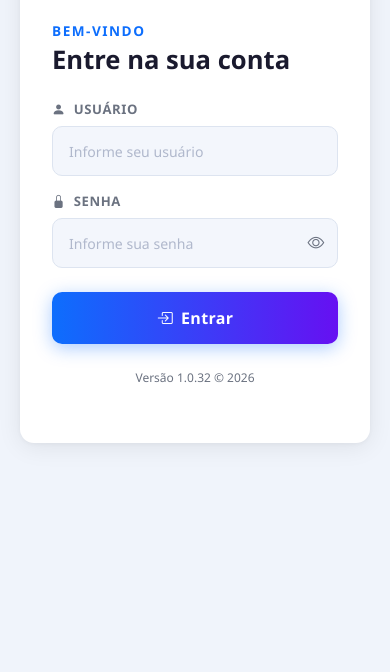
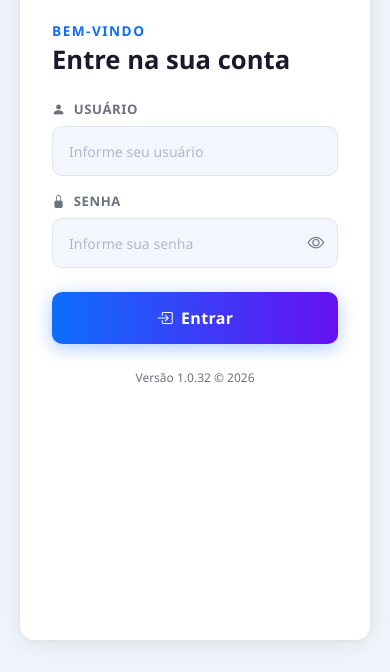
Before and after one commit to Eloh-Sistemas/isolvus-2.0, a React app in the folder isolvus.site/: page / in a window 390 px wide. Shown: the part 172-844 px from the top of the page. Built offline with nearby package versions, Linux system fonts and the light colour scheme; some packages are replaced by stand-ins of ours; what @react-pdf/renderer would draw is missing.

Commit message:
Ajuste na tela de Login

```diff
--- a/isolvus.site/src/paginas/Login/Login.css
+++ b/isolvus.site/src/paginas/Login/Login.css
@@ -223,12 +223,19 @@ body, html, #root { height: 100%; margin: 0; }
   .login-wrapper {
     flex-direction: column;
     background: #f0f4fb;
+    min-height: 100dvh;
+    height: 100dvh;
   }
   .login-panel-right {
+    flex: 1 1 auto;
     max-width: 100%;
+    width: 100%;
     background: #f0f4fb;
     align-items: stretch;
+    justify-content: flex-start;
     padding: 2rem 1.25rem;
+    overflow-y: auto;
+    min-height: 0;
   }
   .login-card {
     max-width: 100%;
```
